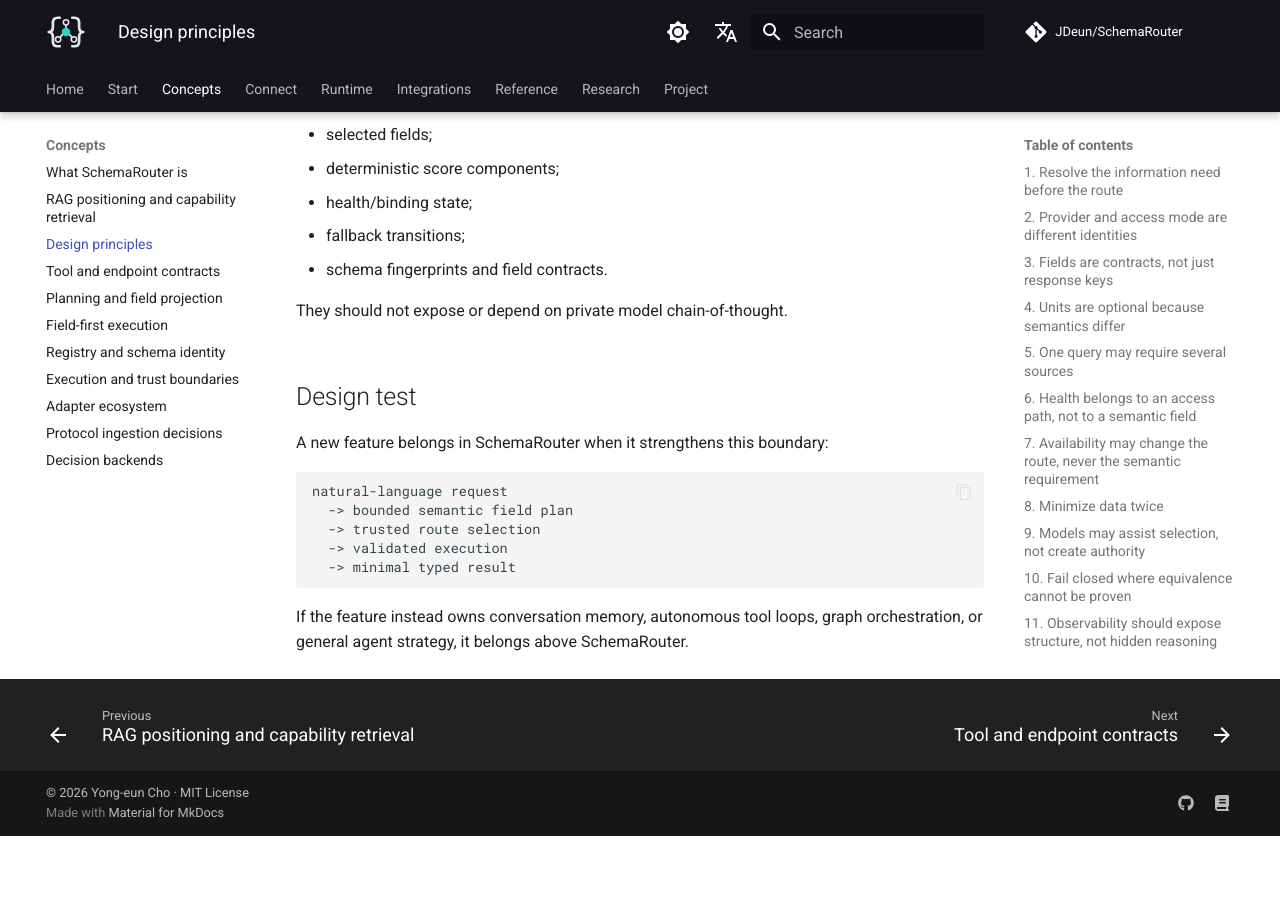
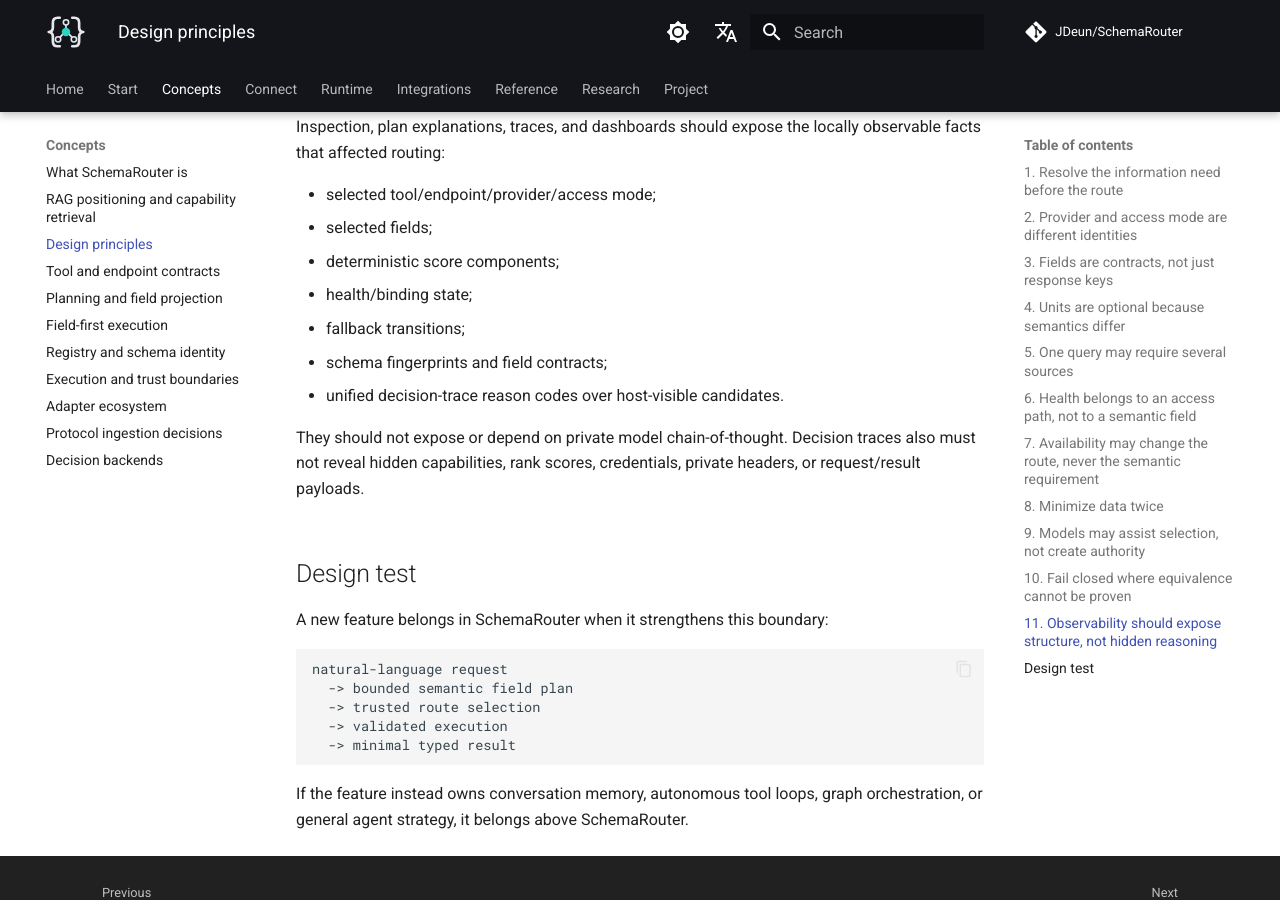
Before and after one commit to JDeun/SchemaRouter, an MkDocs documentation site: the page built from docs/concepts/design-principles.md, in a window 1280 px wide and 900 px high, scrolled down 4261 px. Built offline with MkDocs 1.6.1 and Material for MkDocs 9.7.7, drawn with Linux system fonts in a browser that asks for light colours; comment, search, counter and statistics services are not loaded; before the commit the page ends 5097 px from its top, so only the background shows below that; some of the changed text lies outside the part shown.

Commit message:
docs: align concepts and compatibility with new capability surfaces

```diff
--- a/docs/concepts/design-principles.md
+++ b/docs/concepts/design-principles.md
@@ -39,6 +39,10 @@
 
 Equivalent access paths may be fallback alternatives without being treated as different semantic
 answers.
+
+Provider-first registration does not collapse this distinction. A `ProviderProfile` only saves the
+user from manually enumerating known protocols/SDKs; every registered method still keeps its own
+`access_mode`, schema identity, health, and policy state.
 
 ## 3. Fields are contracts, not just response keys
 
@@ -143,9 +147,11 @@
 - deterministic score components;
 - health/binding state;
 - fallback transitions;
-- schema fingerprints and field contracts.
+- schema fingerprints and field contracts;
+- unified decision-trace reason codes over host-visible candidates.
 
-They should not expose or depend on private model chain-of-thought.
+They should not expose or depend on private model chain-of-thought. Decision traces also must not
+reveal hidden capabilities, rank scores, credentials, private headers, or request/result payloads.
 
 ## Design test
 
```
